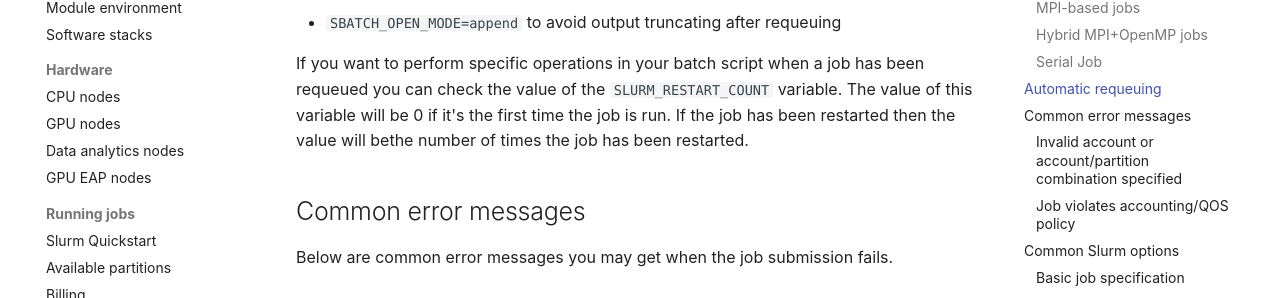
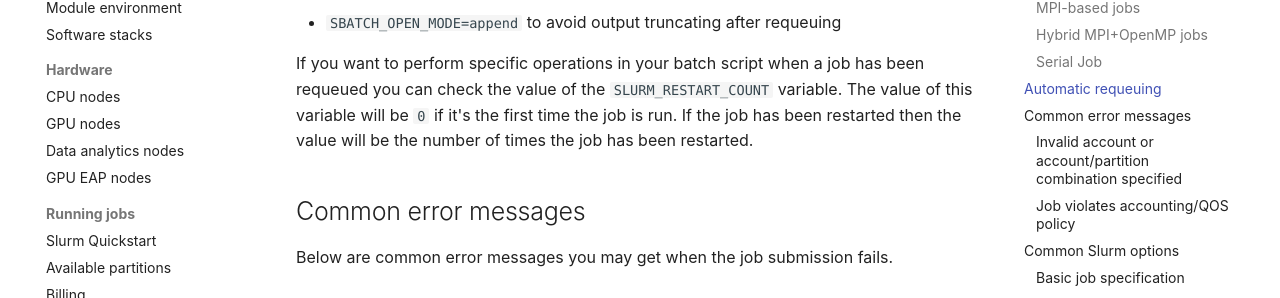
Before and after one commit to Lumi-supercomputer/lumi-userguide, an MkDocs documentation site: the page built from docs/computing/jobs/batch-job.md, in a window 1280 px wide and 900 px high, scrolled down 2755 px. Shown: the part 181-479 px from the top of the window. Built offline with MkDocs 1.6.1 and Material for MkDocs 9.7.7, drawn with Linux system fonts in a browser that asks for light colours.

Commit message:
typo fix

```diff
--- a/docs/computing/jobs/batch-job.md
+++ b/docs/computing/jobs/batch-job.md
@@ -150,8 +150,8 @@ environment variables in your `.bashrc`:
 
 If you want to perform specific operations in your batch script when a job has
 been requeued you can check the value of the `SLURM_RESTART_COUNT` variable. The
-value of this variable will be 0 if it's the first time the job is run. If the
-job has been restarted then the value will bethe number of times the job has
+value of this variable will be `0` if it's the first time the job is run. If the
+job has been restarted then the value will be the number of times the job has
 been restarted.
 
 ## Common error messages
```
